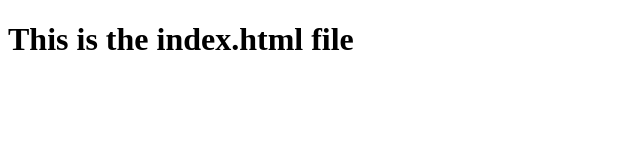
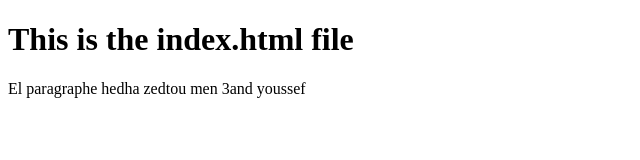
Before and after one commit to youssefalmia/git-demo, a plain HTML site: page index.html in a window 1280 px wide. Shown: the whole page, without its empty margins (0-640 px from the left). Drawn offline with Linux system fonts and the light colour scheme.

Commit message:
paragraph added

```diff
--- a/index.html
+++ b/index.html
@@ -8,5 +8,7 @@
 </head>
 <body>
   <h1>This is the index.html file</h1>
+  <p> El paragraphe hedha zedtou men 3and youssef </p>
+  <!-- Comment on line 12 from youssef -->
 </body>
 </html>
```
